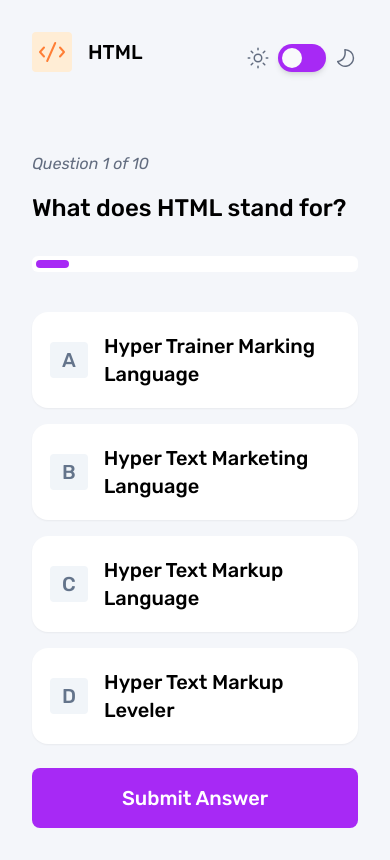
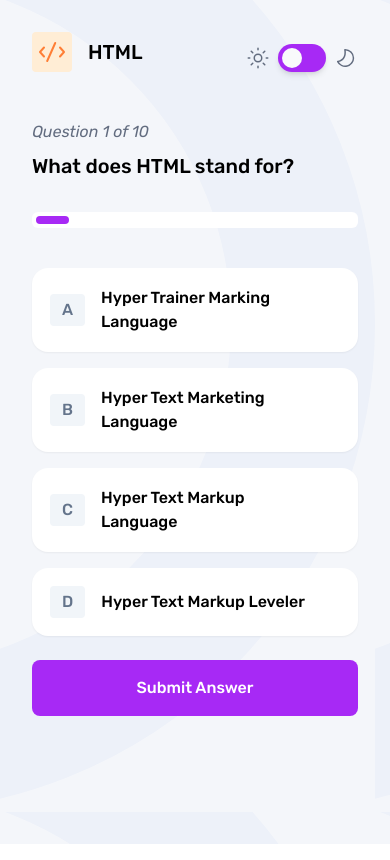
Before and after one commit to Odiesta/frontend-quiz-app-react, a React (Vite) app: page / in a window 390 px wide. Both pictures are taken after a click on the element "HTML". Built offline with nearby package versions, Linux system fonts and the light colour scheme.

Commit message:
add background image and resize font

```diff
--- a/src/App.jsx
+++ b/src/App.jsx
@@ -8,6 +8,13 @@ import Welcome from "./components/Welcome";
 import Score from "./components/Score";
 import Button from "./components/Button.jsx";
 import { useState } from "react";
+
+import patternDesktopLight from "./assets/images/pattern-background-desktop-light.svg";
+import patternDesktopDark from "./assets/images/pattern-background-desktop-dark.svg";
+import patternTabletLight from "./assets/images/pattern-background-tablet-light.svg";
+import patternTabletDark from "./assets/images/pattern-background-tablet-dark.svg";
+import patternMobileLight from "./assets/images/pattern-background-mobile-light.svg";
+import patternMobileDark from "./assets/images/pattern-background-mobile-dark.svg";
 
 import "./App.css";
 
@@ -31,6 +38,21 @@ function App() {
   const [score, setScore] = useState(0);
   const [darkMode, setDarkMode] = useState(false);
 
+  // const patternDesktopLight =
+  //   "./assets/images/pattern-background-desktop-light.svg";
+  // const patternDesktopDark =
+  //   "./assets/images/pattern-background-desktop-dark.svg";
+  // const patternTabletLight =
+  //   "./assets/images/pattern-background-tablet-light.svg";
+  // const patternTabletDark =
+  //   "./assets/images/pattern-background-tablet-dark.svg";
+  // const patternMobileLight =
+  //   "./assets/images/pattern-background-mobile-light.svg";
+  // const patternMobileDark =
+  //   "./assets/images/pattern-background-mobile-dark.svg";
+
+  const bgStyle = `--bg-image-md: url(${patternTabletLight}), --bg-image-lg: url(${patternDesktopLight})`;
+
   function handleTitle(name) {
     setTitle(() => {
       return name;
@@ -53,14 +75,16 @@ function App() {
 
   return (
     <div className={`${darkMode ? "dark" : ""} `}>
-      <div className="bg-custom-light-grey font-rubik dark:bg-slate-700">
+      <div
+        className={`bg-custom-light-grey font-rubik md:bg-patternDesktopLight sm:bg-patternTabletLight bg-patternMobileLight dark:md:bg-patternDesktopDark dark:sm:bg-patternTabletDark dark:bg-patternMobileDark dark:bg-slate-700`}
+      >
         <div className="mx-auto box-border flex min-h-screen max-w-4xl flex-col p-8 md:justify-center">
           <div className="mb-10 flex justify-between">
             {title && <QuestionTopic title={title} quizList={newQuiz} />}
             <ViewMode darkMode={darkMode} toggleDarkMode={toggleDarkMode} />
           </div>
 
-          <div className="mt-10 grid grid-cols-1 gap-y-2 md:grid-cols-2 md:gap-x-4">
+          <div className="mt-2 grid grid-cols-1 gap-y-2 sm:mt-5 md:mt-10 md:grid-cols-2 md:gap-x-4">
             {!title && (
               <>
                 <Welcome />
--- a/src/components/AnswerItem.jsx
+++ b/src/components/AnswerItem.jsx
@@ -53,15 +53,15 @@ export default function AnswerItem({
 
   return (
     <div
-      className={`flex items-center rounded-2xl bg-white p-4 font-bold shadow-sm dark:bg-slate-600 ${answerClass} group h-24 cursor-pointer border-2 ${borderStyle} font-medium`}
+      className={`flex items-center rounded-2xl bg-white p-4 font-bold shadow-sm dark:bg-slate-600 ${answerClass} group cursor-pointer border-2 md:h-24 ${borderStyle} font-medium`}
       onClick={handleClick}
     >
       <p
-        className={`rounded px-3 py-1 text-xl text-slate-500 ${paragraphStyle}`}
+        className={`text-md rounded px-3 py-1 text-slate-500 md:text-xl ${paragraphStyle}`}
       >
         {option}
       </p>
-      <p className="quiz-title mx-4 w-4/5 text-xl dark:text-slate-100">
+      <p className="quiz-title text-md mx-4 w-4/5 dark:text-slate-100 md:text-xl">
         {answer}
       </p>
       {answer === correctAnswer && submitted && (
--- a/src/components/Button.jsx
+++ b/src/components/Button.jsx
@@ -3,7 +3,7 @@ export default function Button({ value, onClick }) {
   return (
     <div className="md:col-start-2">
       <button
-        className="bg-custom-purple hover:bg-custom-purple col-span-2 mt-4 w-full justify-self-end rounded-lg px-4 py-4 text-xl font-medium text-white hover:opacity-50"
+        className="bg-custom-purple hover:bg-custom-purple text-md col-span-2 mt-4 w-full justify-self-end rounded-lg px-4 py-4 font-medium text-white hover:opacity-50 md:text-xl"
         onClick={onClick}
       >
         {value}
--- a/src/components/Question.jsx
+++ b/src/components/Question.jsx
@@ -7,10 +7,10 @@ export default function Question({ quizzes, number, title }) {
   return (
     <div className="dark:text-slate-100 md:flex md:flex-col md:justify-between">
       <div>
-        <p className="text-custom-grey dark:text-custom-light-blue italic">
+        <p className="text-custom-grey dark:text-custom-light-blue text-md italic">
           Question {number + 1} of 10
         </p>
-        <p className="mt-4 text-2xl font-medium text-black dark:text-slate-100">
+        <p className="mt-2 text-xl font-medium text-black dark:text-slate-100 md:mt-4 md:text-2xl">
           {currentQuestion}
         </p>
       </div>
--- a/src/components/Welcome.jsx
+++ b/src/components/Welcome.jsx
@@ -8,7 +8,7 @@ export default function Welcome() {
         </b>
       </h1>
 
-      <p className="dark:text-custom-light-blue mt-4 font-light italic md:mt-8">
+      <p className="dark:text-custom-light-blue mb-2 mt-4 font-light italic md:mb-0 md:mt-8">
         Pick a subject to get started.
       </p>
     </div>
--- a/src/index.css
+++ b/src/index.css
@@ -3,5 +3,5 @@
 @tailwind utilities;
 
 * {
-  @apply transition-colors duration-200;
+  @apply transition-all duration-200;
 }
--- a/tailwind.config.js
+++ b/tailwind.config.js
@@ -16,6 +16,20 @@ export default {
       fontFamily: {
         rubik: "Rubik, serif",
       },
+      backgroundImage: {
+        patternDesktopLight:
+          "url('./src/assets/images/pattern-background-desktop-light.svg')",
+        patternDesktopDark:
+          "url('./src/assets/images/pattern-background-desktop-dark.svg')",
+        patternTabletLight:
+          "url('./src/assets/images/pattern-background-tablet-light.svg')",
+        patternTabletDark:
+          "url('./src/assets/images/pattern-background-tablet-dark.svg')",
+        patternMobileLight:
+          "url('./src/assets/images/pattern-background-mobile-light.svg')",
+        patternMobileDark:
+          "url('./src/assets/images/pattern-background-mobile-dark.svg')",
+      },
     },
   },
   plugins: [],
```
